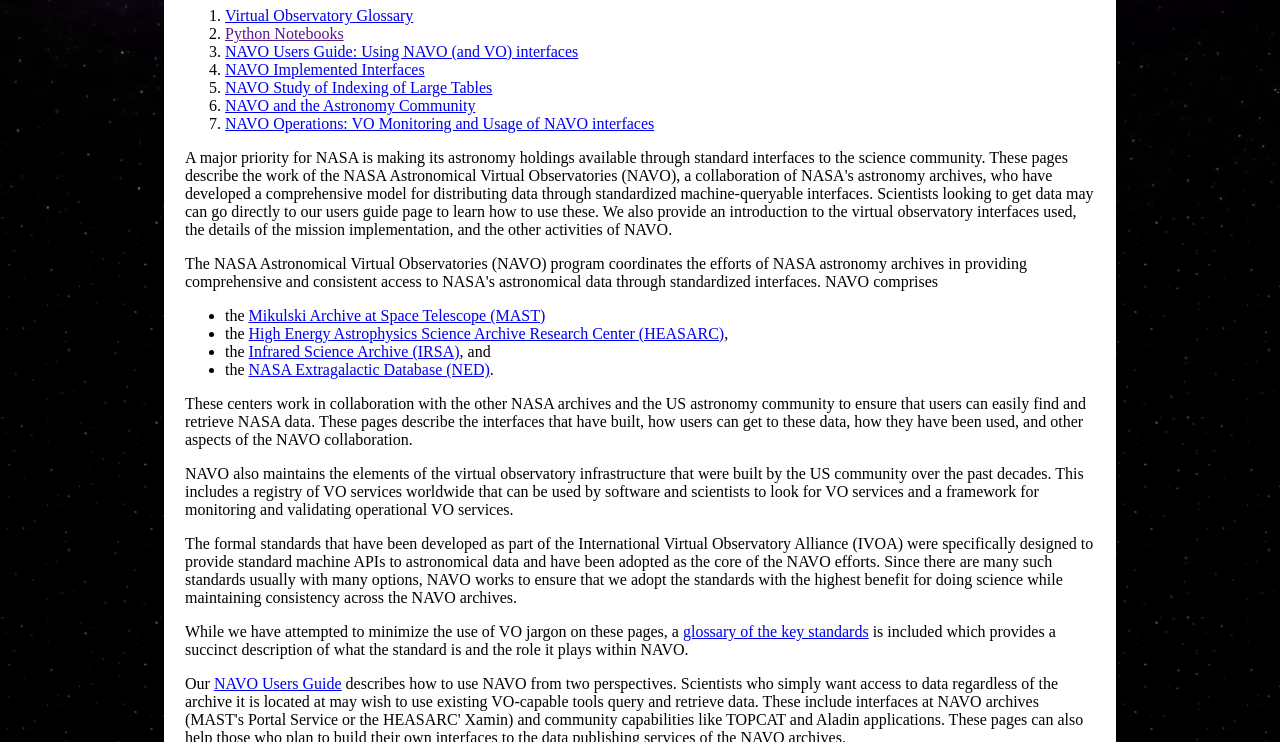
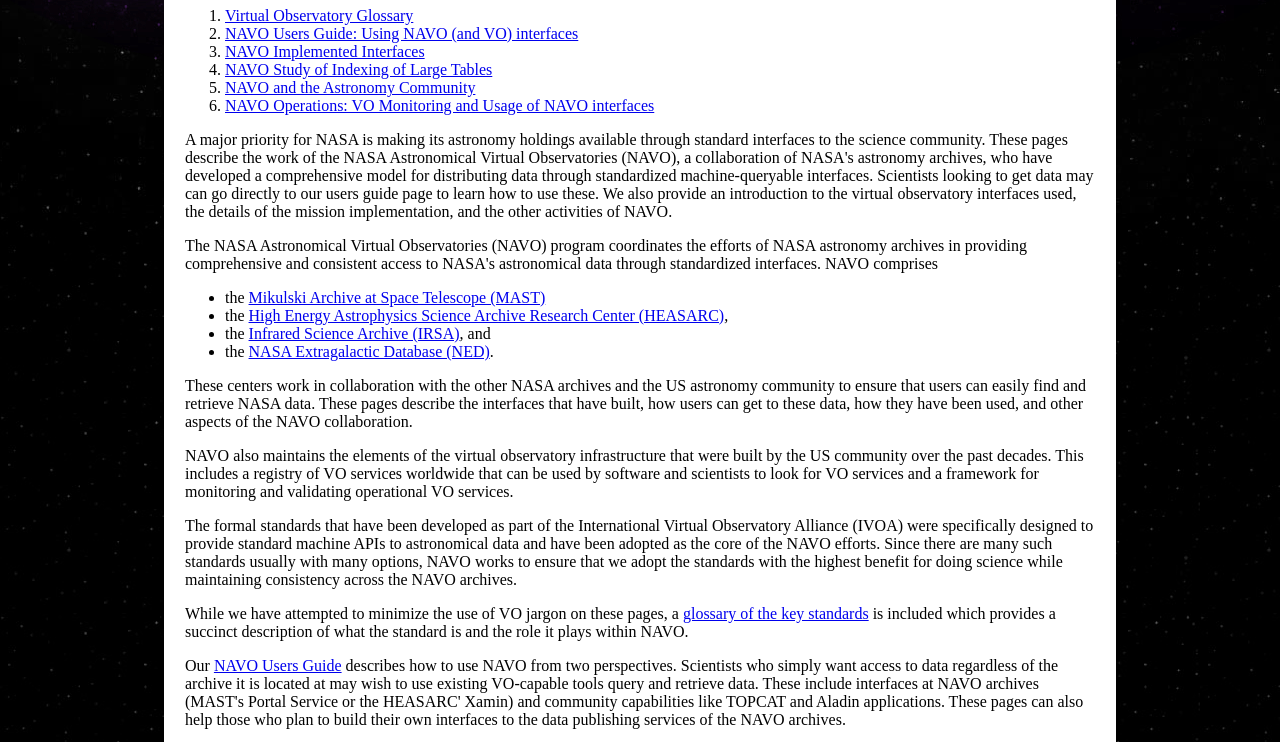
Before and after one commit to nasanavo/summary, a plain HTML site: page navo_intro.html in a window 1280 px wide. Shown: the part 187-929 px from the top of the page. Drawn offline with nearby package versions, Linux system fonts and the light colour scheme; files that its build step writes are made by us from their sources.

Commit message:
Updated intro

```diff
--- a/navo_intro.html
+++ b/navo_intro.html
@@ -23,7 +23,6 @@
 <p>
 <ol>
 <li><a href="vo_glossary.html"> Virtual Observatory Glossary </a></li>
-<li><a href="">Python Notebooks</a></li>
 <li><a href="navo_users_guide.html"> NAVO Users Guide: Using NAVO (and VO) interfaces </a></li>
 <li><a href="navo_implemented_services.html"> NAVO Implemented Interfaces </a></li>
 <li><a href="navo_indexing.html"> NAVO Study of Indexing of Large Tables </a></li>
```
